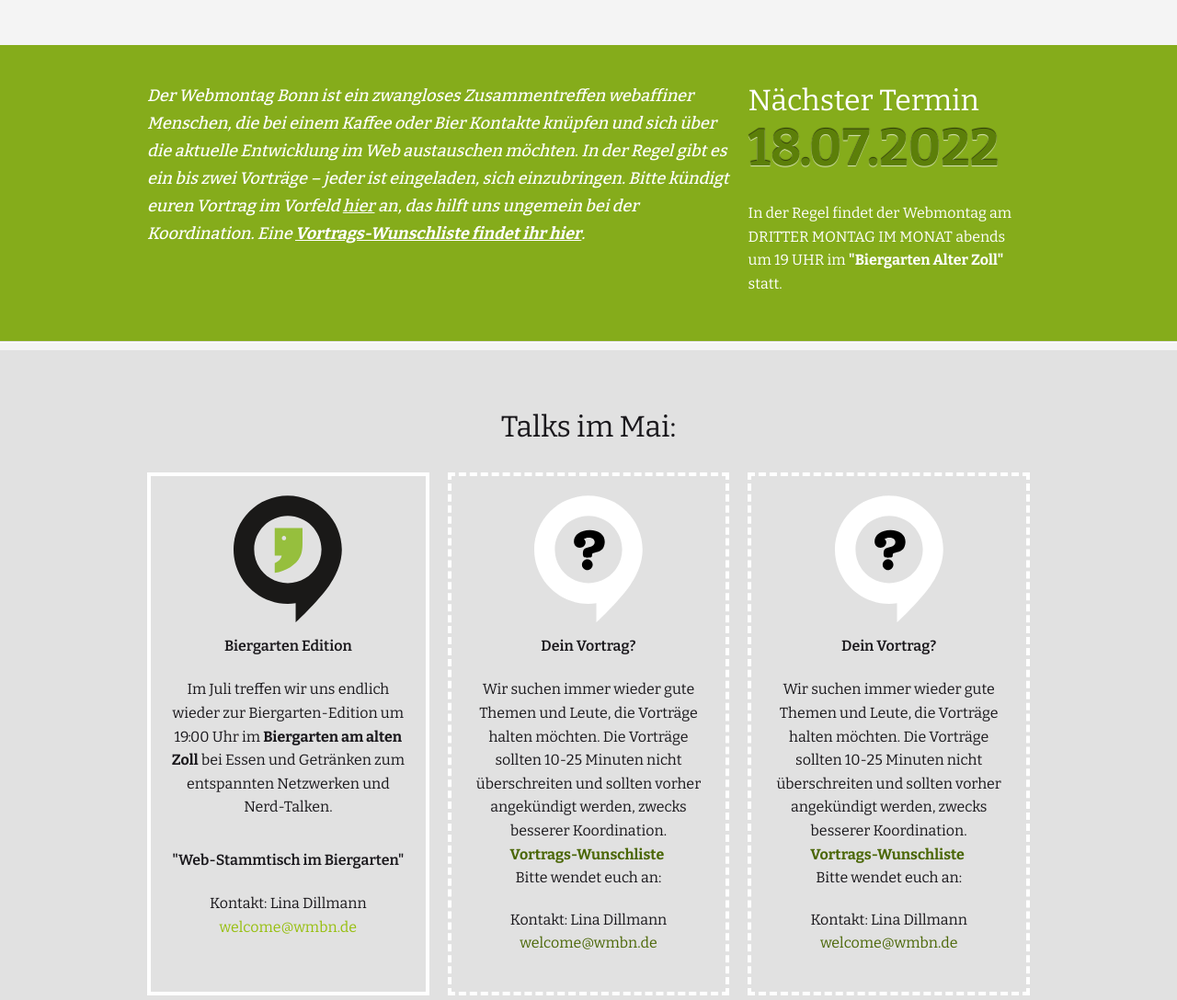
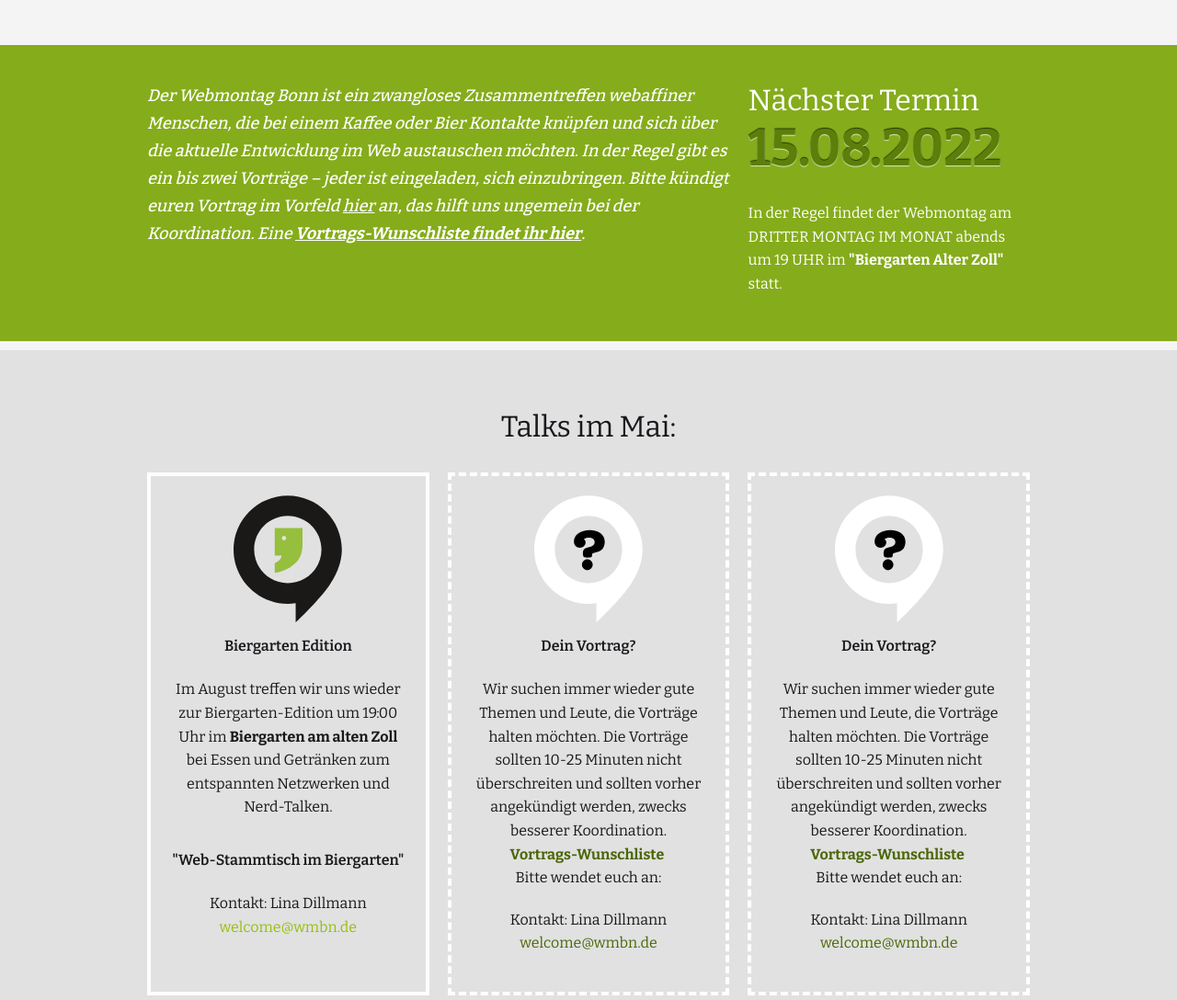
Before and after one commit to mrolfsen/webmontag_11ty, an Eleventy site: page index.njk in a window 1280 px wide. Shown: the part 400-1488 px from the top of the page at 92% size. Built offline with nearby package versions, Linux system fonts and the light colour scheme; Eleventy itself is replaced by a stand-in of ours; files that its build step writes are made by us from their sources.

Commit message:
August Update

```diff
--- a/index.njk
+++ b/index.njk
@@ -16,7 +16,7 @@ tags:
 <h6>Der Webmontag Bonn ist ein zwangloses Zusammentreffen webaffiner Menschen, die bei einem Kaffee oder Bier Kontakte kn&uuml;pfen und sich &uuml;ber die aktuelle Entwicklung im Web austauschen m&ouml;chten. In der Regel gibt es ein bis zwei Vortr&auml;ge &ndash; jeder ist eingeladen, sich einzubringen. Bitte k&uuml;ndigt euren Vortrag im Vorfeld <a href="mailto:welcome@wmbn.de">hier</a> an, das hilft uns ungemein bei der Koordination. Eine <strong><a href="/vortrags-wunschliste/">Vortrags-Wunschliste findet ihr hier</a></strong>.&nbsp;</h6>
 </div>
 <div class="span4">
-<h4>N&auml;chster Termin <br /><span>18.07.2022</span></h4>
+<h4>N&auml;chster Termin <br /><span>15.08.2022</span></h4>
 <p></p>
 <p>In der Regel findet der Webmontag am DRITTER MONTAG IM MONAT abends um 19 UHR im <strong>"Biergarten Alter Zoll"</strong> statt.</p>
 </div>
@@ -35,7 +35,7 @@ tags:
 <ul>
 <li><svg class="largeIcon"> <use xlink:href="#icon-talk"> &nbsp; </use> </svg>
 <h2>Biergarten Edition</h2>
-<p>Im Juli treffen wir uns endlich wieder zur Biergarten-Edition um 19:00 Uhr im <strong>Biergarten am alten Zoll</strong> bei Essen und Getränken zum entspannten Netzwerken und Nerd-Talken.</p>
+<p>Im August treffen wir uns wieder zur Biergarten-Edition um 19:00 Uhr im <strong>Biergarten am alten Zoll</strong> bei Essen und Getränken zum entspannten Netzwerken und Nerd-Talken.</p>
 
 <h2>"Web-Stammtisch im Biergarten"</h2>
 
```
